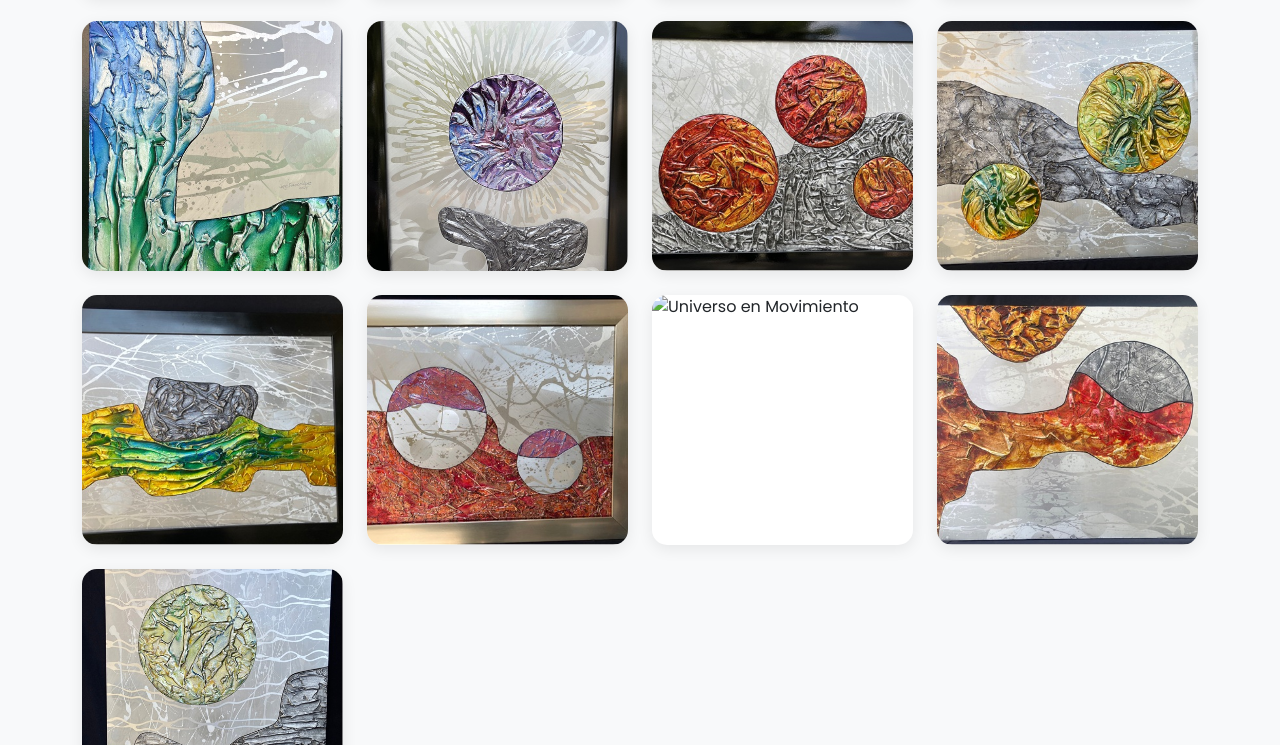
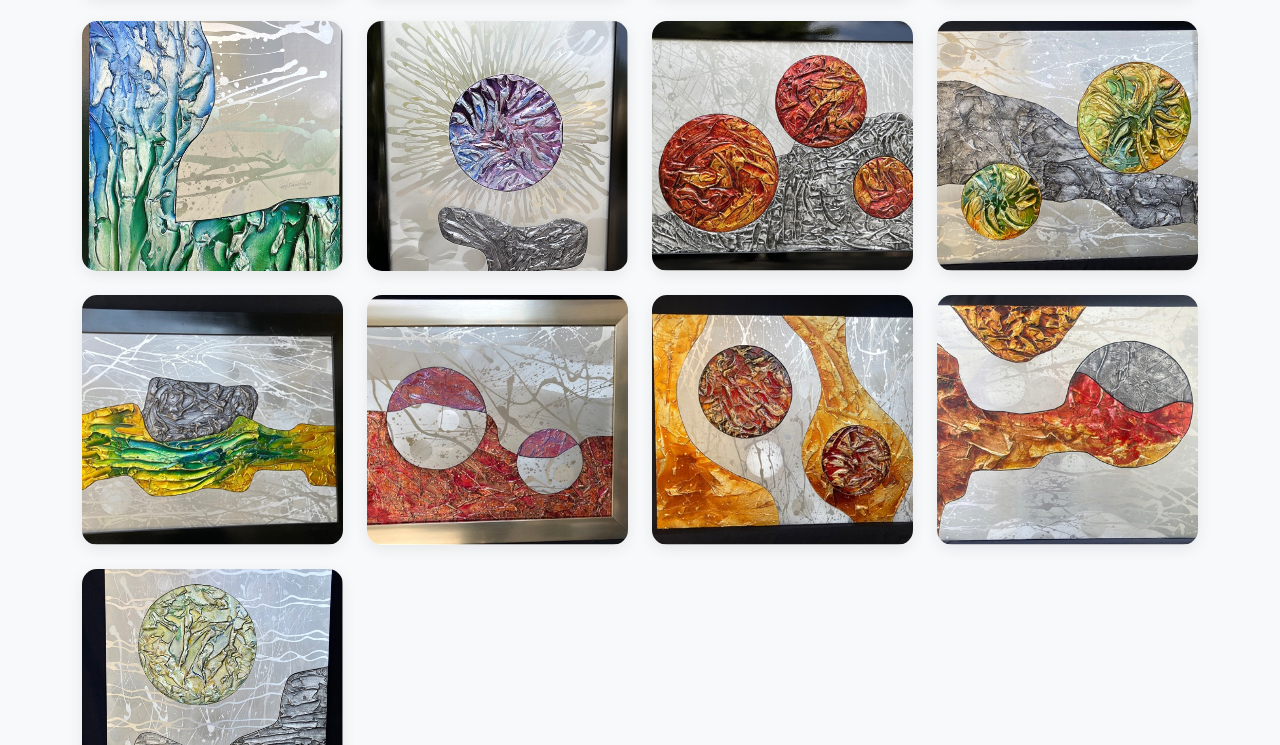
Before and after one commit to JorgeFrancoLopez/JorgeFrancoLopez.github.io, a plain HTML site: page index.html in a window 1280 px wide. Shown: the part 1779-2524 px from the top of the page. Drawn offline with nearby package versions, Linux system fonts and the light colour scheme.

Commit message:
nombres de imagenes

```diff
--- a/index.html
+++ b/index.html
@@ -272,7 +272,7 @@
                 {
                     titulo: "Ascenso Espectral",
                     descripcion: "Entre la lluvia de meteoros que azota la roca, el circulo recuerda una biología primigenia. 934 por 80 cm. ",
-                    imagen: "/Pagina_Jorge/assets/images/Ascenso_Espectral.jpg"
+                    imagen: "/Pagina_Jorge/assets/images/Ascenso_espectral.jpg"
                 },
                 {
                     titulo: "Dualidad Marina",
@@ -292,7 +292,7 @@
                 {
                     titulo: "Ecos Monolíticos",
                     descripcion: "Dos centinelas de metales preciosos atestiguan un tiempo infinito en el que flota la forma esencial de un circulo. 60 por 80 cm. ",
-                    imagen: "/Pagina_Jorge/assets/images/Ecos_Monoliticos.jpg"
+                    imagen: "/Pagina_Jorge/assets/images/Ecos_monoliticos.jpg"
                 },
                 {
                     titulo: "Geometría Orbital",
@@ -347,12 +347,12 @@
                 {
                     titulo: "Universo en Movimiento",
                     descripcion: "Cuerpos energéticos que orbitan entre pulsaciones metálicas.",
-                    imagen: "assets/images/Universo_en_Movimiento.jpg"
+                    imagen: "/Pagina_Jorge/assets/images/Universo_en_Movimiento.jpg"
                 },
                 {
                     titulo: "Fusión Telúrica",
                     descripcion: "Fuego, metal y tierra presagian una aún remota humanidad. ",
-                    imagen: "/Pagina_Jorge/assets/images/Fusion__Telurica.jpg"
+                    imagen: "/Pagina_Jorge/assets/images/Fusion_telurica.jpg"
                 },
                 {
                     titulo: "Esfera de Clorofila",
```
Also changed, not shown: Pagina_Jorge/assets/images/Fusion_telurica.jpg (renamed from Pagina_Jorge/assets/images/Fusion__telurica.jpg).
